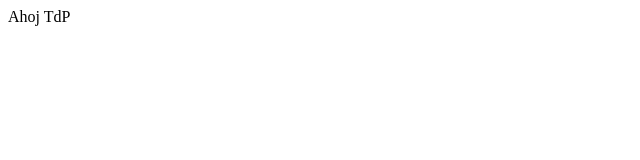
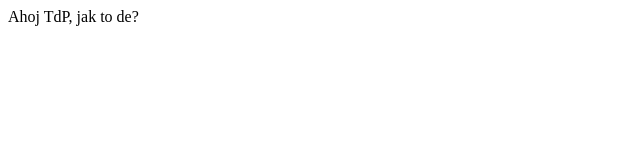
Before and after one commit to tourdeputyka/tourdeputyka.github.io, a plain HTML site: page index.html in a window 1280 px wide. Shown: the full height of the page, 0-640 px from the left. Drawn offline with Linux system fonts and the light colour scheme.

Commit message:
Update index.html
Protože je to lepčí

```diff
--- a/index.html
+++ b/index.html
@@ -1,3 +1,3 @@
 <html>
-Ahoj TdP
+Ahoj TdP, jak to de?
 </html>
```
